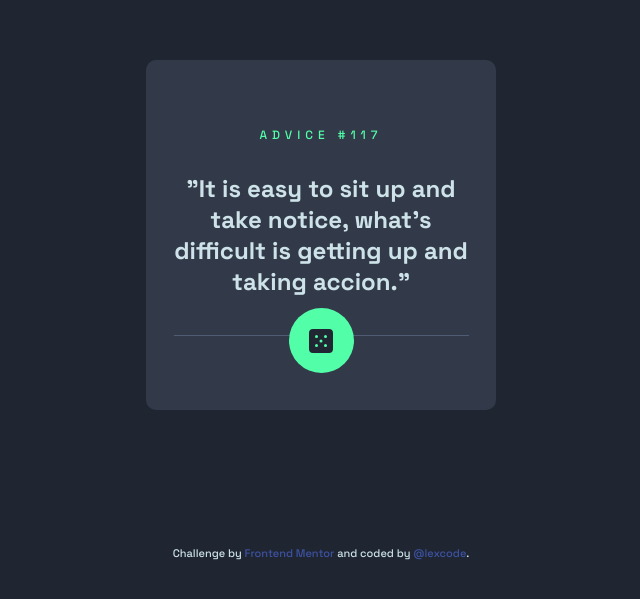
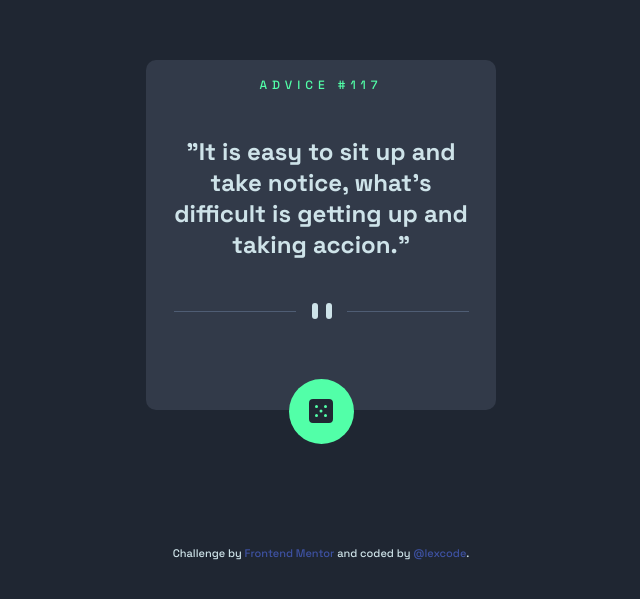
Before and after one commit to lexcode1227/advice-generator-app, a plain HTML site: page index.html in a window 1280 px wide. Shown: the part 165-764 px from the top of the page, without its empty margins (319-959 px from the left). Drawn offline with nearby package versions, Linux system fonts and the light colour scheme.

Commit message:
Termine ultimos detalles

```diff
--- a/styles.css
+++ b/styles.css
@@ -48,6 +48,9 @@
     text-align: center;
     padding: 0 5px;
     margin-top: 20px;
+    height: 150px;
+    display: flex;
+    align-items: center;
 }
 .patternDivider {
     width: 295px;
@@ -63,10 +66,10 @@
     display: flex;
     justify-content: center;
     align-items: center;
-    border-radius: 50%;
+    border-radius: 100%;
     background-color: var(--subtitle-color);
-    position: absolute;
-    bottom: 262px;
+    position: relative;
+    bottom: -50px;
     border: none;
     cursor: pointer;
 }
```
